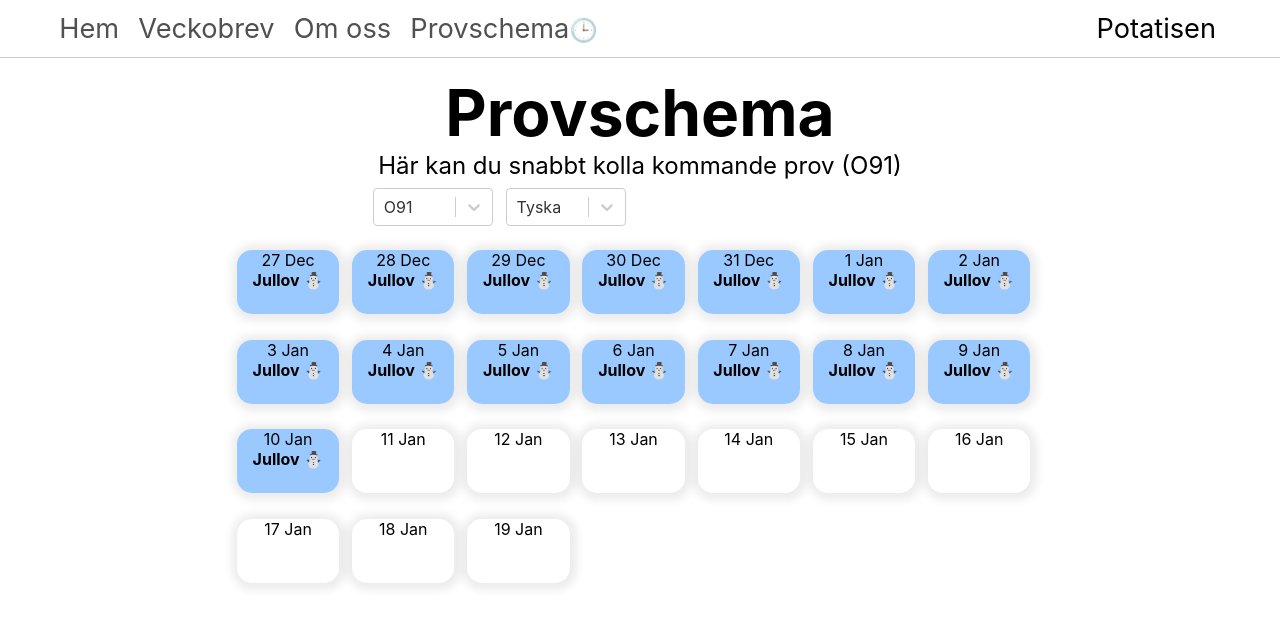
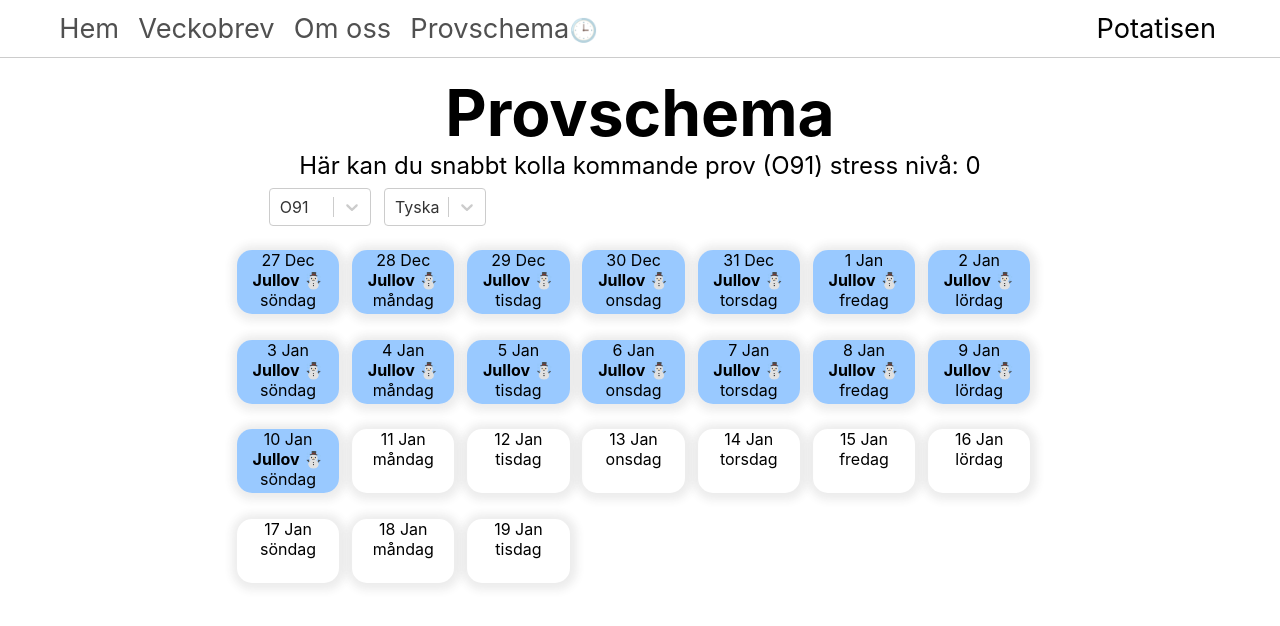
Before and after one commit to Ultimate-hackman/Potatisen.com, a Next.js app: page /kalender in a window 1280 px wide. Shown: the top 626 px of the page. Built offline with nearby package versions, Linux system fonts and the light colour scheme; no server answers; the database is empty.

Commit message:
added weekdays and basic stress system

```diff
--- a/src/components/hatches.tsx
+++ b/src/components/hatches.tsx
@@ -9,6 +9,8 @@ import months from "../lib/time/months";
 import monthCheck from "../lib/kalendar/monthCheck";
 import pluralCheck from "../lib/time/pluralCheck";
 import monthsLenght from "../lib/time/monthsLenght";
+import mainTime from "../lib/time/mainTime";
+import weekDays from '../lib/time/weekDay';
 
 const Hatch = styled.div`
   box-shadow: 1px 1px 8px 6px rgba(58, 58, 58, 0.096);
@@ -31,9 +33,6 @@ const Text = styled(Title)`
   font-size: ${props => props.size};
   padding-top: 0vh;
 
-  @media only screen and (max-height: 768px) {
-    font-size: ${props => props.size};
-    }
 `;
 
 const Alert = styled(Text)`
@@ -41,12 +40,12 @@ const Alert = styled(Text)`
 `;
 
 // stuff
-const day = new Date().getDate();
-const currentMonth = new Date().getMonth();
+const day = mainTime().getDate();
+const currentMonth = mainTime().getMonth();
 const database = firebase.firestore();
+
 const graphLength: number = 24;
 const graphStart: number = 0;
-
 
 
 function daysLeft(i) {
@@ -59,7 +58,7 @@ function daysLeft(i) {
   }
 }
 
-function multiTest(data, language, ugg, i) {
+function multiTest(data, language, ugg, weekday, i) {
   let target = new Array();
   let emoji: string = "";
   const date = monthCheck(i + day, currentMonth);
@@ -80,7 +79,7 @@ function multiTest(data, language, ugg, i) {
         target = data[item];
       }
     } else if (data[item][2] < day + graphStart ) {
-      if ( currentMonth - data[item][1] === 11 || currentMonth - data[item][1] === -1) {
+      if ( currentMonth - data[item][1] === currentMonth || Math.abs(currentMonth - data[item][1]) != currentMonth) {
         data[item][2] = data[item][2] + monthsLenght[currentMonth]
       }
     }
@@ -90,20 +89,23 @@ function multiTest(data, language, ugg, i) {
 
   if (target[0] === undefined) {
     return (
+      <>
       <Hatch key={i}>
-        {date[0]} {months[date[1]]} {emoji}
+        {date[0]} {months[date[1]]} {emoji} <br></br>{weekday}
       </Hatch>
+      </>
+
     );
   } else {
     if (day > i + day) {
       return (
-        <Hatch color={colorFinder(target[4], "0.1")} key={i}>{date[0]} {months[date[1]]} {emoji} {target[4]} <Alert>{target[5]} ✔ </Alert> klart</Hatch>
+        <Hatch color={colorFinder(target[4], "0.1")} key={i}>{date[0]} {months[date[1]]} {emoji} {target[4]} <Alert>{target[5]} ✔ </Alert> klart  </Hatch>
       );
     } else {
 
       return (
         <>
-        <Hatch color={colorFinder(target[4], "0.6")} key={i}> <Text size="1em"> {date[0]} {months[date[1]]} {target[4]}  </Text> <Alert>{target[5]}  </Alert> <Text size="0.7em">  {target[3].start[0]}:{target[3].start[1]} - {target[3].end[0]}:{target[3].end[1]} <p> {daysLeft(i)}  </p> </Text> </Hatch>
+        <Hatch color={colorFinder(target[4], "0.5")} key={i}> <Text size="1em"> {date[0]} {months[date[1]]} {target[4]}  </Text> <Alert>{target[5]}  </Alert> <Text size="0.7em">  {target[3].start[0]}:{target[3].start[1]} - {target[3].end[0]}:{target[3].end[1]} <p> {daysLeft(i)} <br></br> {weekday} </p>  </Text> </Hatch>
         </>
       ); // fix error later
     }
@@ -112,18 +114,25 @@ function multiTest(data, language, ugg, i) {
 
 function calendarGen(ugg, language, totalData) {
   let output: any[] = [];
+  let weekDay: number = mainTime().getDay() -1
+  console.log(weekDay)
+
 
   for (let i = graphStart; i < graphLength; i++) {
-
+    weekDay += 1
+    if (weekDay >= 7) {
+      weekDay -= 7
+    }
     if (i + day < 42 || i + day < 42) {
-      output.push(<Hatch key={i} color={colorFinder("Ma", "0.4")}> {monthCheck(i + day, currentMonth)[0]} {months[monthCheck(i + day, currentMonth)[1]]} <Alert>Jullov ☃️ </Alert></Hatch>)
+      output.push(<Hatch key={i} color={colorFinder("Ma", "0.4")}> {monthCheck(i + day, currentMonth)[0]} {months[monthCheck(i + day, currentMonth)[1]]} <Alert>Jullov ☃️ </Alert>  {weekDays[weekDay]} </Hatch>)
     } else {
-      output.push(multiTest(totalData, language, ugg, i));
+      output.push(multiTest(totalData, language, ugg, weekDays[weekDay], i));
   }
 }
 
   return output;
 }
+
 
 export default function Hatches(props) {
   let array = new Array();
--- /dev/null
+++ b/src/lib/kalendar/stressPT.ts
@@ -0,0 +1,58 @@
+import "firebase/database";
+import firebase from "../firebase/firebase";
+import React, { useState, useEffect } from "react";
+import mainTime from '../time/mainTime'
+import monthsLenght from '../time/monthsLenght'
+
+export default function stressPT(ugg, language) {
+    const database = firebase.firestore();
+    let pT: number = 0
+    const currentMonth = mainTime().getMonth();
+    const currentYear = mainTime().getFullYear();
+
+    let day = mainTime().getDate()
+
+    let array = new Array();
+
+    const [totalData, setTotalData] = useState(new Array());
+
+    useEffect(() => {
+      database
+        .collection("prov")
+        .get()
+        .then((snapshot) => {
+          snapshot.docs.forEach((doc) => {
+            array.push(doc.data().prov);
+          });
+
+          setTotalData(array);
+
+        });
+    }, []);
+
+    for (const c in totalData) {
+        let distance: number = totalData[c][2]
+
+        if (totalData[c][1] < currentMonth && currentYear === totalData[c][0]) {
+          for (let i=totalData[c][1] + 1 ; i <= currentMonth -1;i+=1 ) {
+            distance += monthsLenght[i]
+            console.log(i)
+          }
+        }else if (totalData[c][1] === 0  && currentMonth === 11) {
+          distance += monthsLenght[11]
+          console.log(distance)
+        } else if (totalData[c][1] > currentMonth && currentYear === totalData[c][0]){
+          for (let i=currentMonth +1 ; i >= totalData[c][1] -1;i+=1 ) {
+            distance += monthsLenght[i]
+          }
+        }
+
+        if (ugg === totalData[c][6] ||language === totalData[c][4]) {
+          pT += 100 - (distance- day)
+        }
+    }
+
+
+    return pT
+
+}
--- /dev/null
+++ b/src/lib/time/weekDay.ts
@@ -0,0 +1,2 @@
+const days = ['söndag', 'måndag', 'tisdag', 'onsdag', 'torsdag', 'fredag', 'lördag']
+export default days
--- a/src/pages/kalender.tsx
+++ b/src/pages/kalender.tsx
@@ -1,11 +1,11 @@
 import React, { Component, useState }from "react";
 import Hatches from "../components/hatches"; //
 import Header from '../components/header'
-import stressPt from '../components/hatches'
+
 import styled from "styled-components";
 import Title from '../styles/title'
 import ContentBox from '../styles/contentBox'
-import staticDay from "../lib/time/staticDayCount";
+import stressPT from '../lib/kalendar/stressPT'
 import GlobalStyle from "../theme/GlobalStyles"
 
 import Select from 'react-select'
@@ -41,14 +41,13 @@ grid-row-gap: 2vw;
 
 const Selection = styled(Select) `
     position: relative;
-    width: 20%;
-    padding-top: 1vh;
+    width: 10%;
     margin-left: 1vw ;
 `
 const Bar = styled.ul `
-
+    padding-top: 1vh;
     display: flex;
-    position: sticky;
+    padding-left: 20vw;
 
 `
 
@@ -64,7 +63,7 @@ export default function Kalender() {
     <>
     <GlobalStyle/>
 
-    <Header/>
+    <Header title="Provschema"/>
 
 
       <ContentBox>
@@ -72,7 +71,7 @@ export default function Kalender() {
         Provschema
         </Title>
         <Title sub top="0vh">
-        Här kan du snabbt kolla kommande prov ({ugg})
+        Här kan du snabbt kolla kommande prov ({ugg}) stress nivå: {stressPT(ugg, language)}
         </Title>
 
 
--- a/src/styles/contentBox.tsx
+++ b/src/styles/contentBox.tsx
@@ -2,9 +2,5 @@ import styled from "styled-components";
 
 const ContentBox = styled.div `
 padding-top: 2vh;
-
-width: 50%;
-margin-left: auto;
-margin-right: auto;
 `
 export default ContentBox
```
